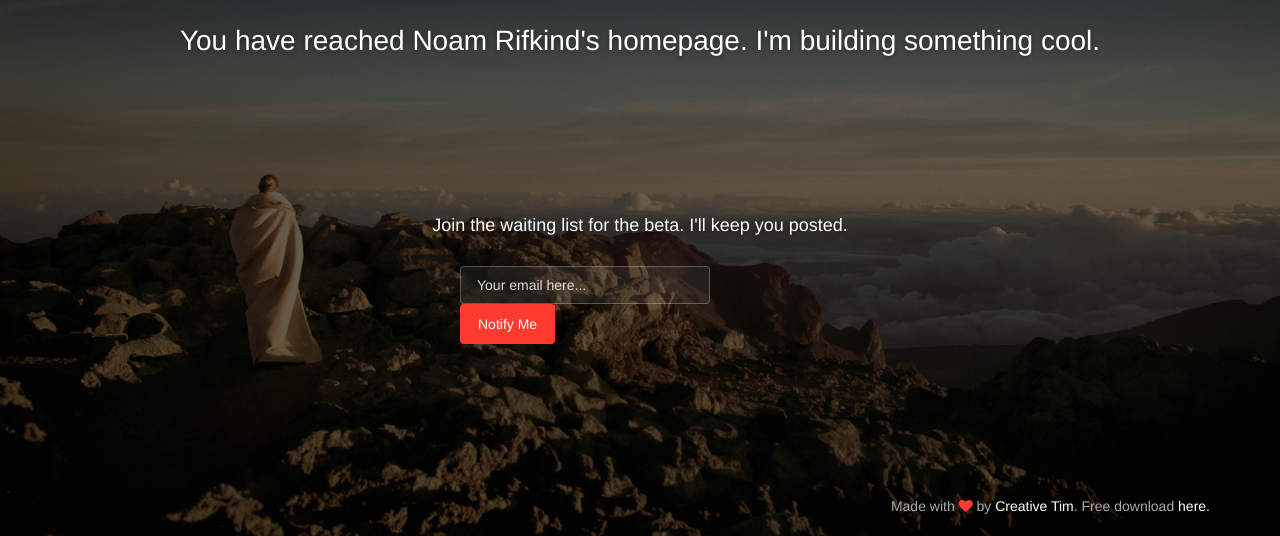
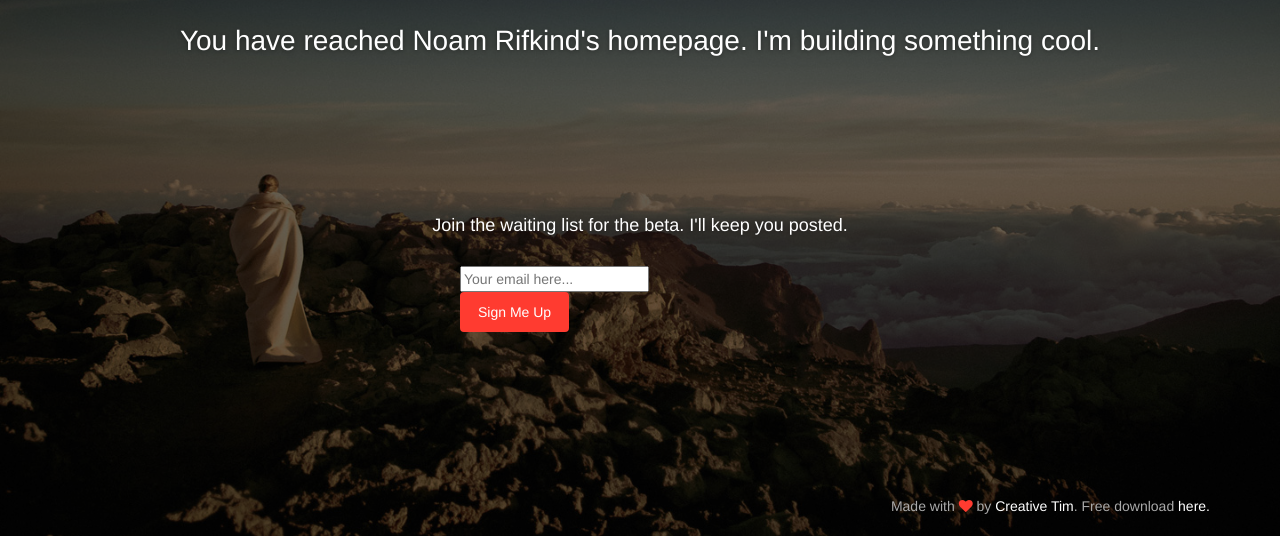
Before and after one commit to njrifkind/njrifkind.github.io, a plain HTML site: page index.html in a window 1280 px wide. Shown: the part 264-800 px from the top of the page. Drawn offline with Linux system fonts and the light colour scheme; a web font is replaced by a local one.

Commit message:
updated index.html
mailchimp troubleshooting

```diff
--- a/index.html
+++ b/index.html
@@ -89,8 +89,8 @@
                           <div class="form-group">
     	                    <label class="sr-only" for="exampleInputEmail2">Email address</label>
 	                          <form action="http://noamrifkind.us8.list-manage.com/subscribe/post?u=613d6e702cb355e7c525e7be8&amp;id=8386a20bb8" method="post" id="mc-embedded-subscribe-form" name="mc-embedded-subscribe-form" class="validate" target="_blank">
-        		            	<input type="email" class="form-control transparent" value="" name="EMAIL" class="email" id="mce-EMAIL" placeholder="Your email here...">
-                          			<button type="submit" class="btn btn-danger btn-fill">Notify Me</button>
+        		            	<input type="email" value="" name="EMAIL" class="email" id="mce-EMAIL" placeholder="Your email here...">
+                          			<button type="submit" class="btn btn-danger btn-fill">Sign Me Up</button>
                           		</form>
                         	  </div>
                         </form>
```
